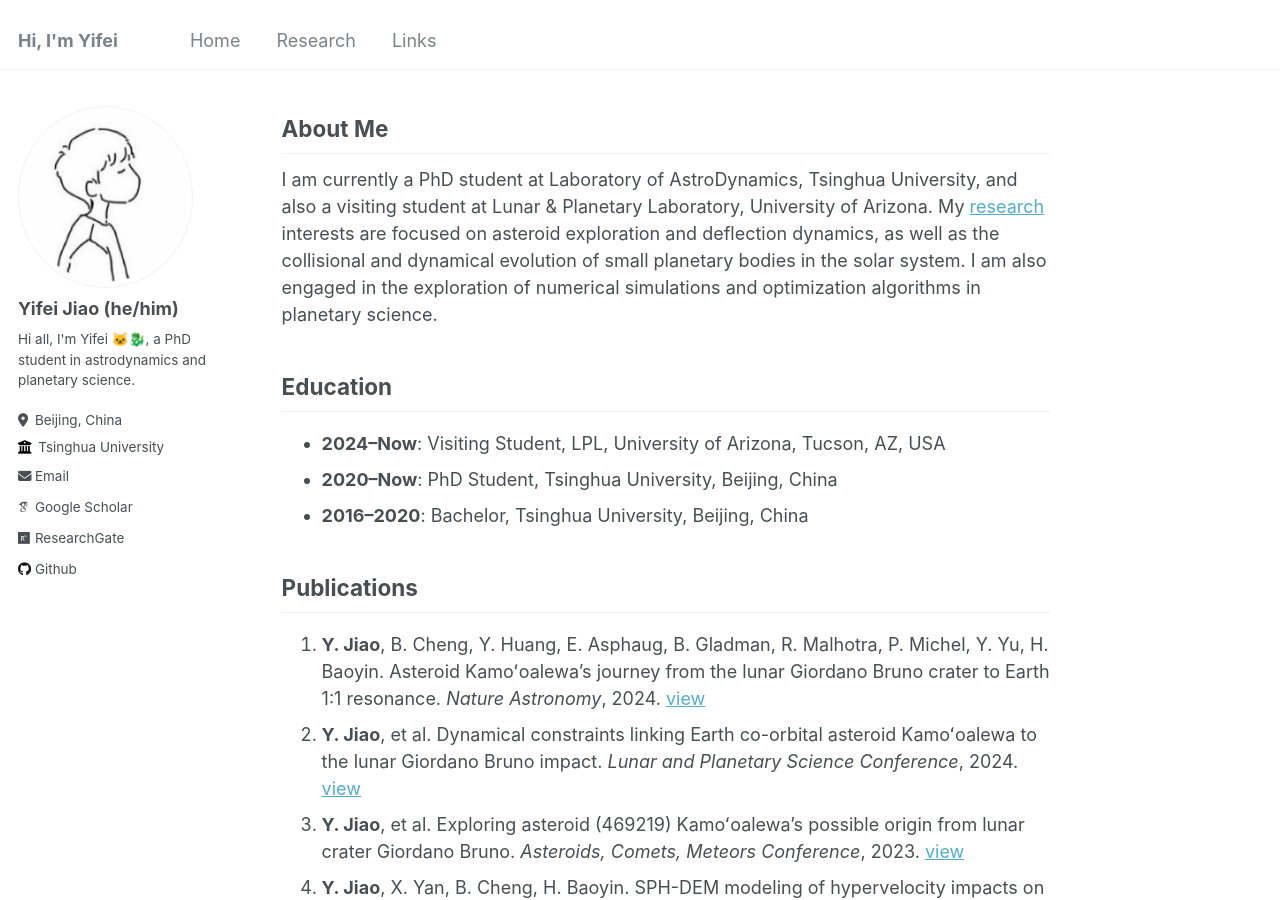
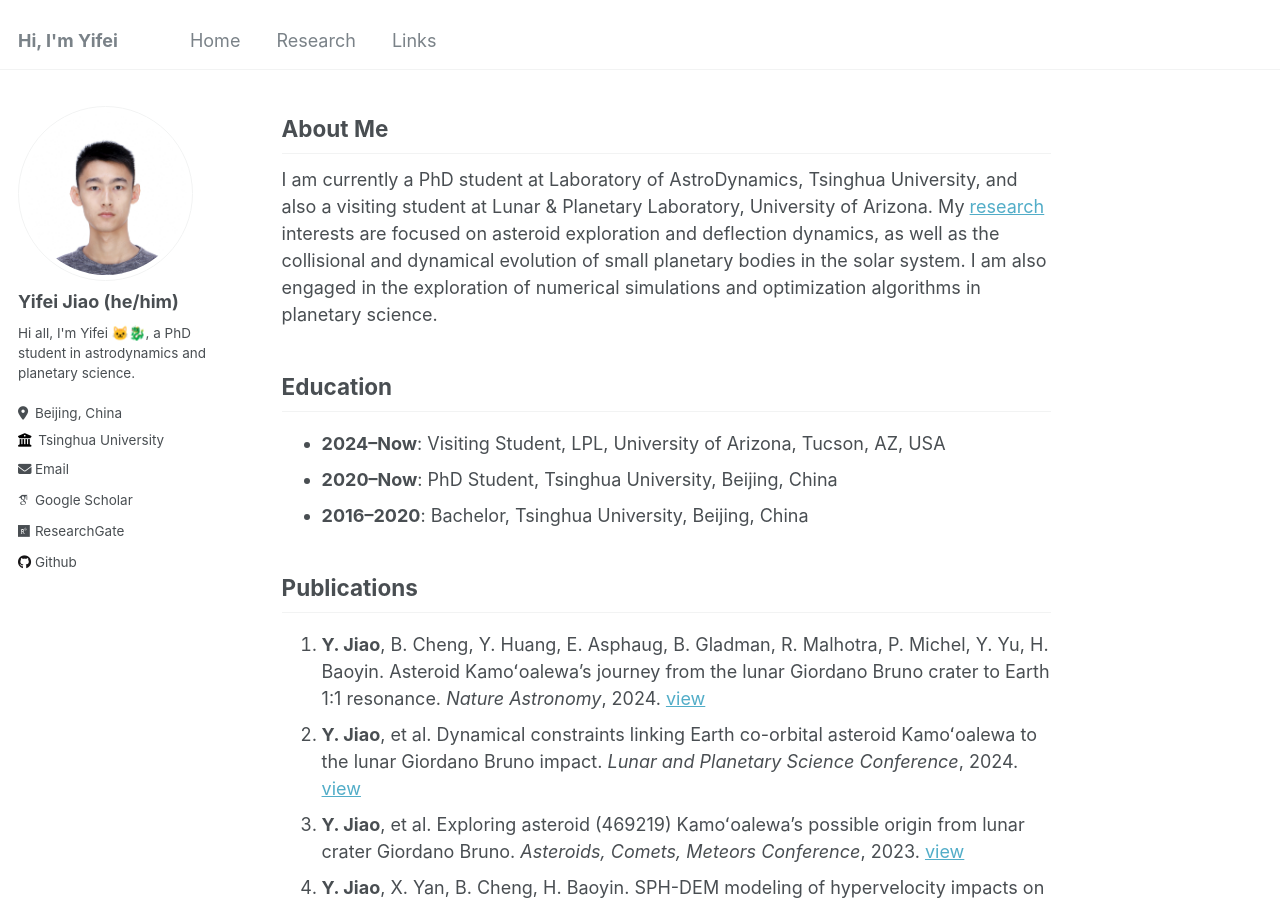
Before and after one commit to jiaoyf-thu/jiaoyf-thu.github.io, a Jekyll site: the page built from _pages/about.md, in a window 1280 px wide and 900 px high. Built offline with Jekyll 4.4.1, drawn with Linux system fonts in a browser that asks for light colours; some web fonts are replaced.

Commit message:
Update _config.yml

```diff
--- a/_config.yml
+++ b/_config.yml
@@ -21,7 +21,7 @@ repository               : "jiaoyf-thu.github.io"
 #               Additional customization can be done by editing /_includes/author-profile.html
 author:
   # Biographic information
-  avatar           : "profile.png"
+  avatar           : "aboutme.jpg"
   name             : "Yifei Jiao (he/him)"
   pronouns         : # "he/him"
   bio              : "Hi all, I'm Yifei 🐱‍🐉, a PhD student in astrodynamics and planetary science."
```
